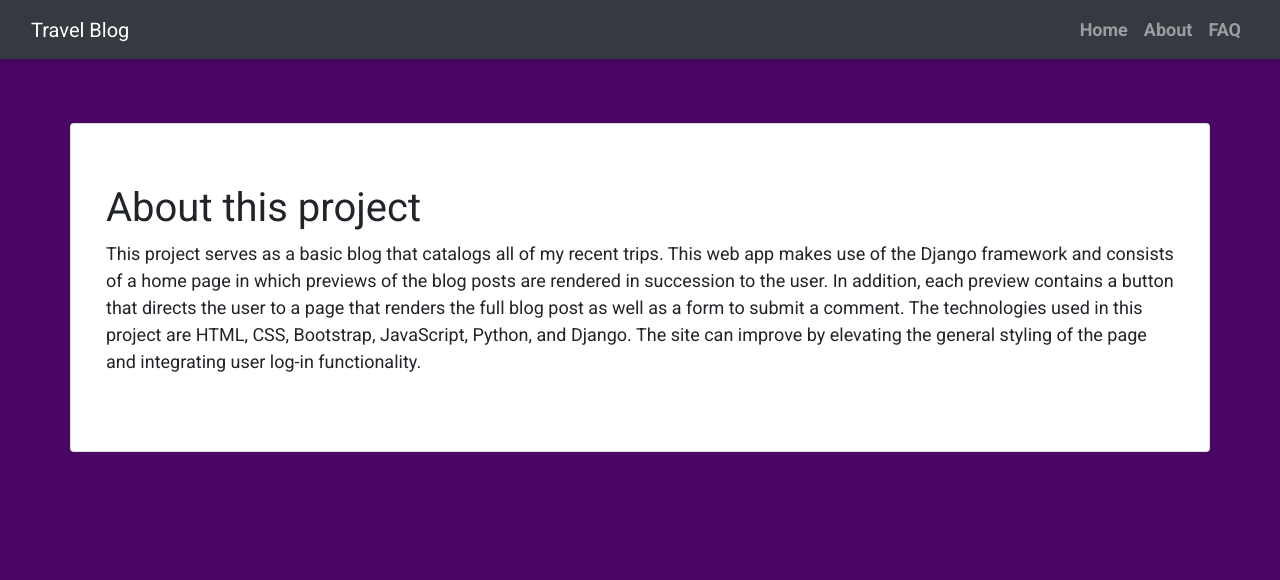
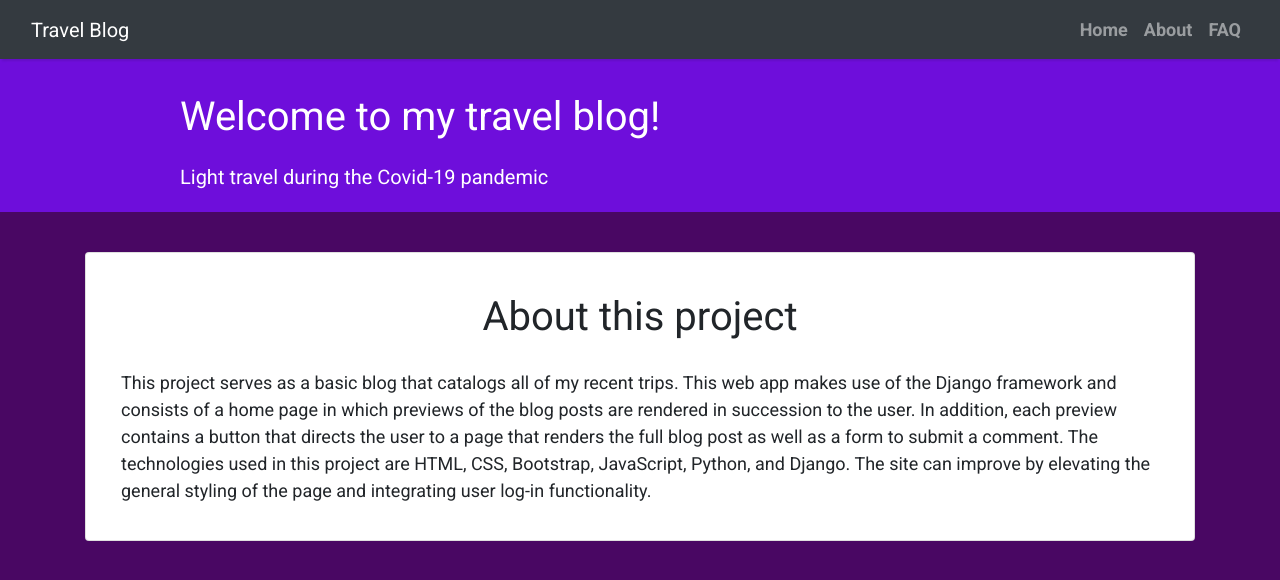
Before and after one commit to Julian-Ramirez1158/Travel-Blog, a Django app: page /about in a window 1280 px wide. Shown: the top 580 px of the page. Run offline with Django 3.2, Linux system fonts and the light colour scheme; some libraries are stand-ins or nearby versions.

Commit message:
Fix styling and add masterhead to each page

```diff
--- a/blog/templates/about.html
+++ b/blog/templates/about.html
@@ -9,14 +9,21 @@
         background-color: #490763;
     }
 
-    .card-body {
-        margin-top: 40px;
-        margin-bottom: 40px;
+    .about {
+        margin: 40px 0px;
+        margin-left: auto;
+        margin-right: auto;
     }
 
-    .about {
-        margin-top: 40px;
-        margin-bottom: 40px;
+    .about-section {
+        margin: 40px 20px;
+        margin-left: auto;
+        margin-right: auto;
+    }
+
+    #about-heading {
+        padding: 20px 0px;
+        text-align: center;
     }
 
 
@@ -24,16 +31,19 @@
 </style>
 
 <div class="container about">
-    <div class="row">
-        <div class="col-md-12 card mb-4  mt-4 left  top">
-            <div class="card-body">
-                <h1>About this project</h1>
-                <p>
-                    This project serves as a basic blog that catalogs all of my recent trips. This web app makes use of the Django framework and consists of a home page in which previews of the blog posts are rendered in succession to the user.
-                    In addition, each preview contains a button that directs the user to a page that renders the full blog post as well as a form to submit a comment. The technologies used in this project are HTML, CSS, Bootstrap, JavaScript, Python, and Django.
-                    The site can improve by elevating the general styling of the page and integrating user log-in functionality.
-                </p>
-            </div>
+    <div class="col-md-12 card mb-4  mt-4 left  top about-section">
+        <div class="card-body">
+            <h1 id="about-heading">About this project</h1>
+            <p>
+                This project serves as a basic blog that catalogs all of my recent trips. This web app makes use of the
+                Django framework and consists of a home page in which previews of the blog posts are rendered in
+                succession to the user.
+                In addition, each preview contains a button that directs the user to a page that renders the full blog
+                post as well as a form to submit a comment. The technologies used in this project are HTML, CSS,
+                Bootstrap, JavaScript, Python, and Django.
+                The site can improve by elevating the general styling of the page and integrating user log-in
+                functionality.
+            </p>
         </div>
     </div>
 </div>
--- a/blog/templates/base.html
+++ b/blog/templates/base.html
@@ -41,6 +41,9 @@
       .sidebar {
         display: none;
       }
+      .posts {
+        margin: 20px;
+      }
     }
 
 </style>
@@ -72,6 +75,19 @@
     </div>
     </div>
   </nav>
+
+  <header class="masthead">
+    <div class="overlay"></div>
+    <div class="container">
+      <div class="row">
+        <div class=" col-md-8 col-md-10 mx-auto">
+          <div class="site-heading">
+            <h1 class=" site-heading my-4 mt-3 text-white"> Welcome to my travel blog! </h3>
+              <h5 class="text-white"> Light travel during the Covid-19 pandemic </h5>
+          </div>
+        </div>
+      </div>
+  </header>
     {% block content %}
     <!-- Content Goes here -->
     {% endblock content %}
--- a/blog/templates/faq.html
+++ b/blog/templates/faq.html
@@ -10,8 +10,7 @@
     }
 
     #accordionExample {
-        margin-top: 40px;
-        margin-bottom: 40px;
+        margin: 40px 20px;
     }
 
     .accordionButton {
@@ -22,6 +21,7 @@
     .btn {
         white-space: normal;
     }
+
 
 
 </style>
--- a/blog/templates/post_detail.html
+++ b/blog/templates/post_detail.html
@@ -14,11 +14,15 @@
     }
 
     .post_image {
-        width: 70%;
+        width: 80%;
         display: block;
         margin-left: auto;
         margin-right: auto;
         padding: 20px;
+    }
+
+    .post-detail {
+        margin: 20px;
     }
 
 </style>
```
Also changed, not shown: blog/templates/index.html (+2 -13 lines).
